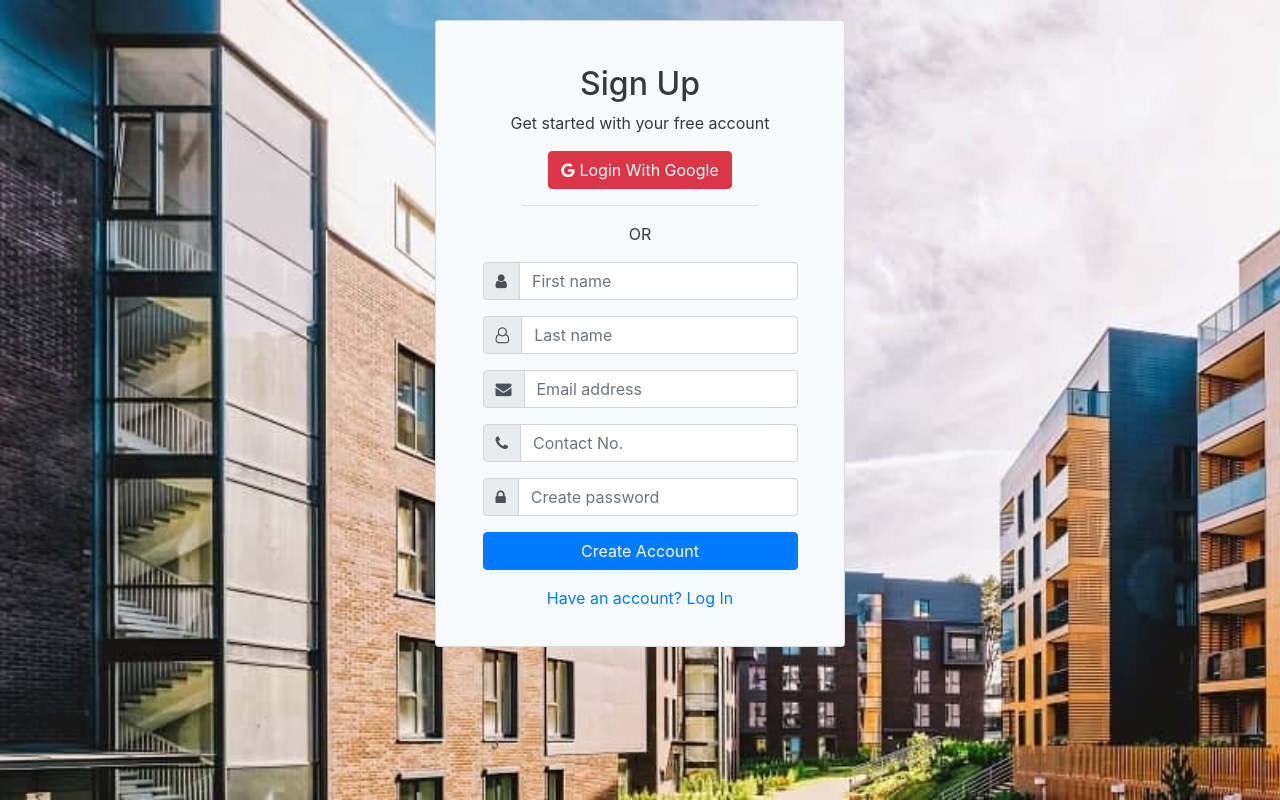
After one commit to KaziRamisaRifa/Hometrieve, a PHP site: page /signup.php in a window 1280 px wide. The commit adds this page. Run offline with PHP 8.4, Linux system fonts and the light colour scheme; data that the repository does not hold is empty; some libraries are stand-ins or nearby versions.

Commit message:
Signup page implemented

```diff
--- a/login.php
+++ b/login.php
@@ -13,7 +13,7 @@
 <style>
 body
 {
-  background-image: url('image/b.png');
+  background-image: url('image/login_bg.png');
   background-repeat: no-repeat;
   background-attachment: fixed;
   background-size: cover;
@@ -38,7 +38,7 @@ body
             <div class="col-md-12 text-center">
                 <button name="log_in" class="btn btn-primary w-50"><i class="fa fa-sign-in" aria-hidden="true"></i> Login</button>
                 <hr>
-                <button type="submit" class="btn btn-danger" onclick="window.location = 'register.php';"><i class="fa fa-user-plus" aria-hidden="true"></i> Register</button>
+                <button type="submit" class="btn btn-danger" onclick="window.location = 'register.php';"><i class="fa fa-user-plus" aria-hidden="true"></i> Sign Up</button>
                 <button type="button" onclick="window.location = '<?php echo $loginURL ?>';" class="btn btn-danger"><i class="fa fa-google"></i> Login With Google</button>
             </div>
         </form>
--- /dev/null
+++ b/signup.php
@@ -0,0 +1,78 @@
+<!DOCTYPE html>
+<html>
+    <head>
+        <meta charset="utf-8">
+        <meta name="viewport" content="width=device-width, initial-scale=1">
+        <link rel="stylesheet" href="https://maxcdn.bootstrapcdn.com/bootstrap/4.5.2/css/bootstrap.min.css">
+        <script src="https://ajax.googleapis.com/ajax/libs/jquery/3.5.1/jquery.min.js"></script>
+        <script src="https://cdnjs.cloudflare.com/ajax/libs/popper.js/1.16.0/umd/popper.min.js"></script>
+        <script src="https://apis.google.com/js/platform.js" async defer></script>
+        <link rel="stylesheet" href="https://cdnjs.cloudflare.com/ajax/libs/font-awesome/4.7.0/css/font-awesome.min.css">
+
+    <title>Sign Up</title>
+    <style>
+body
+{
+  background-image: url('image/signup_bg.jpg');
+  background-repeat: no-repeat;
+  background-attachment: fixed;
+  background-size: cover;
+}
+</style>
+    </head>
+    <body>
+            <article class="card-body mx-auto" style="max-width: 450px;">
+            <div class="card bg-light">
+                <article class="card-body mx-auto" style="max-width: 400px;">
+                <div class="container-fluid">
+                    <h2 class="text-center text-dark text-capitalize pt-4">Sign Up</h2>
+                    <p class="text-center text-dark">Get started with your free account</p>
+                    <p>
+                        <div class="text-center">
+                            <button type="button" onclick="window.location = '<?php echo $loginURL ?>';" class="btn btn-danger"><i class="fa fa-google"></i> Login With Google</button>
+                        </div>
+                    </p>
+                    <hr class="w-75">
+                    <p class="text-center text-dark">OR</p>
+                    <form action="user_signup.php" id="signform" method="POST">
+                        <div class="form-group input-group">
+                            <div class="input-group-prepend">
+                                <span class="input-group-text"> <i class="fa fa-user"></i> </span>
+                            </div>
+                            <input name="fname" class="form-control" placeholder="First name" type="text" required="">
+                        </div>
+                        <div class="form-group input-group">
+                            <div class="input-group-prepend">
+                                <span class="input-group-text"> <i class="fa fa-user-o"></i> </span>
+                            </div>
+                            <input name="lname" class="form-control" placeholder="Last name" type="text" required="">
+                        </div>
+                        <div class="form-group input-group">
+                            <div class="input-group-prepend">
+                                <span class="input-group-text"> <i class="fa fa-envelope"></i> </span>
+                            </div>
+                            <input name="email" class="form-control" placeholder="Email address" type="email" required="">
+                        </div>
+                        <div class="form-group input-group">
+                            <div class="input-group-prepend">
+                                <span class="input-group-text"> <i class="fa fa-phone"></i> </span>
+                            </div>
+                            <input name="contact" class="form-control" placeholder="Contact No." type="text" required="">
+                        </div>
+                        <div class="form-group input-group">
+                            <div class="input-group-prepend">
+                                <span class="input-group-text"> <i class="fa fa-lock"></i> </span>
+                            </div>
+                                <input name="password"class="form-control" placeholder="Create password" type="password" required=" ">
+                        </div>
+                        <div class="form-group">
+                            <button type="submit" name="signup" form="signform" class="btn btn-primary btn-block"> Create Account  </button>
+                        </div>
+                        <p class="text-center text-primary"><a href="user_login.php">Have an account? Log In</a> </p>
+                    </form>
+                </div>
+                </article>
+            </article>
+        </div>
+    </body>
+</html>
```
Also changed, not shown: image/signup_bg.jpg (added).
